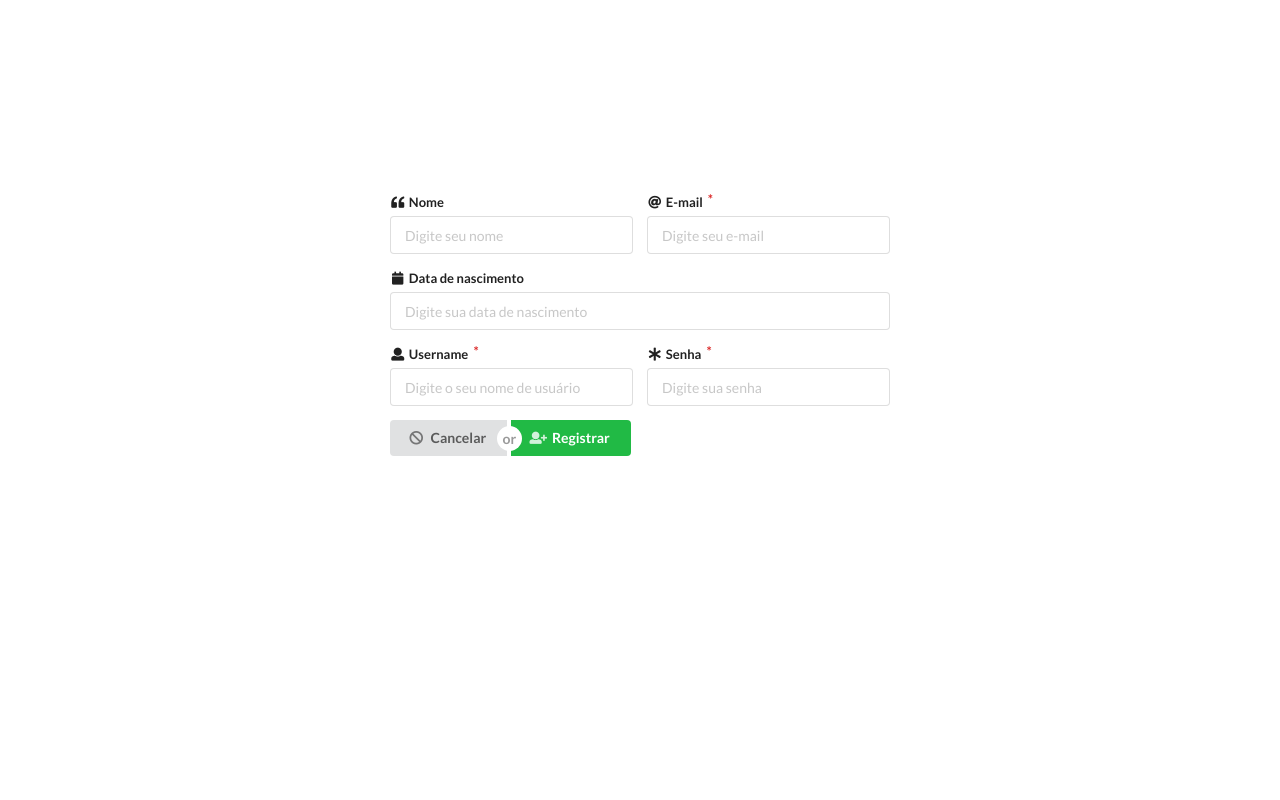
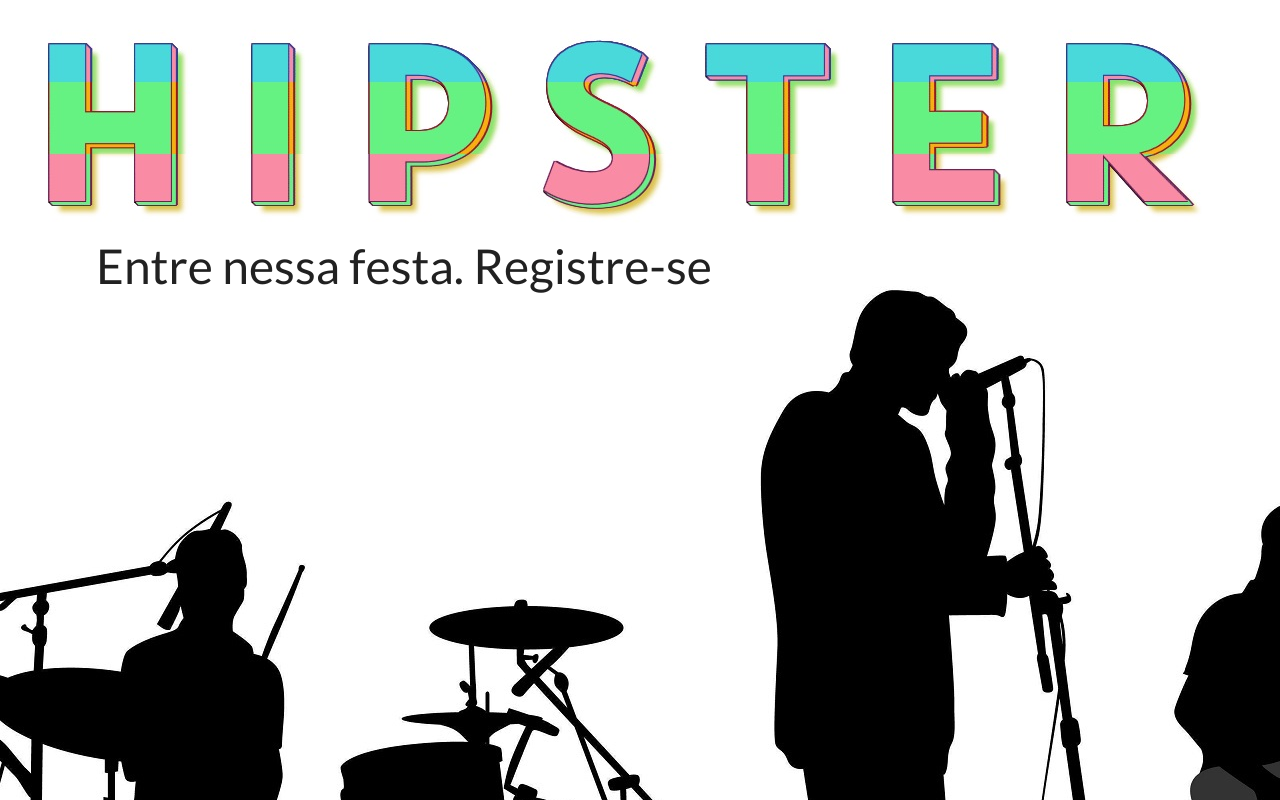
Before and after one commit to jvmafra/hipster, an Angular app: page / in a window 1280 px wide. Shown: the top 800 px of the page. Built offline with nearby package versions, Linux system fonts and the light colour scheme.

Commit message:
layout da tela de cadastro(tá parecendo uma tela inicial)

```diff
--- a/src/app/register/register.component.css
+++ b/src/app/register/register.component.css
@@ -2,3 +2,93 @@
 register-form {
   padding-bottom: 150%;
 }
+
+.ui.form .field > input:focus {
+  background-color: #56ba6a;
+  color: white;
+  border-radius: 50px 15px 50px 10px;
+}
+
+.ui.form .field > input {
+  border-radius: 50px 15px 50px 10px;
+}
+
+.ui.form .field > label {
+  color: #FFFFFF;
+  font-size: 20px;
+  text-align: left;
+  padding-top: 10px;
+  padding-bottom: 10px;
+}
+
+.ui.form .field > input::placeholder {
+  color: rgba(0, 0, 0, 0.6);
+
+}
+
+#registrar {
+  font-size:48px;
+  cursor:pointer;
+  margin-left: 2em;
+  position: absolute;
+}
+
+#registrar:hover {
+  color:#56ba6a;
+}
+
+html > body {
+  font-family: 'Lato', sans-serif;
+  background: url("home-img-logo.jpg") no-repeat center -50px;
+}
+
+.overlay {
+  height: 0%;
+  width: 100%;
+  position: fixed;
+  z-index: 1;
+  top: 0;
+  left: 0;
+  background-color: rgb(0,0,0);
+  background-color: rgba(0,0,0, 0.9);
+  overflow-y: hidden;
+  transition: 0.5s;
+}
+
+.overlay-content {
+  position: relative;
+  top: 25%;
+  width: 100%;
+  text-align: center;
+  margin-top: 30px;
+}
+
+.overlay a {
+  padding: 8px;
+  text-decoration: none;
+  font-size: 36px;
+  color: #818181;
+  display: block;
+  transition: 0.3s;
+}
+
+.overlay a:hover, .overlay a:focus {
+  color: #f1f1f1;
+}
+
+.overlay .closebtn {
+  position: absolute;
+  top: 20px;
+  right: 45px;
+  font-size: 60px;
+}
+
+@media screen and (max-height: 450px) {
+  .overlay {overflow-y: auto;}
+  .overlay a {font-size: 20px}
+  .overlay .closebtn {
+    font-size: 40px;
+    top: 15px;
+    right: 35px;
+  }
+}
--- a/src/app/register/register.component.html
+++ b/src/app/register/register.component.html
@@ -1,4 +1,14 @@
-<div class="ui container" id="register-form" style="width:500px; margin-top:15%;">
+
+<div style="margin-top: 20%; text-align: left; ">
+  <span id="registrar"
+          (click)="abrirCadastro()">Entre nessa festa. Registre-se
+  </span>
+</div>
+
+<div id="myNav" class="overlay">
+  <a href="javascript:void(0)" class="closebtn" (click)="fecharCadastro()">&times;</a>
+  <div class="overlay-content">
+    <div class="ui container" id="register-form" style="width:500px;">
       <div class="ui equal width form">
         <div class="fields">
           <div class="field">
@@ -18,7 +28,7 @@
                    [(ngModel)]="email">
           </div>
         </div>
-    <div class="fields">
+        <div class="fields" style="width:50%;">
           <div class="field">
             <label>
               <i class="calendar icon"></i>Data de nascimento
@@ -46,8 +56,8 @@
                    type="password"
                    [value]="senha"
                    placeholder="Digite sua senha"
-               (mouseover)="showPwdTip()"
-               (mouseleave)="hidePwdTip()"
+                   (mouseover)="mostrarInfoSenha()"
+                   (mouseleave)="esconderInfoSenha()"
                    [(ngModel)]="senha">
             <div class="ui pointing label"
                  *ngIf="passwordElemIsHover">
@@ -55,16 +65,18 @@
             </div>
           </div>
         </div>
-    <div class="ui buttons">
+        <div class="ui buttons" style="margin-top: 20px;">
           <button class="ui button">
             <i class="ban icon"
-           (click)="cancel()"></i>Cancelar
+               (click)="finalizarCadastro()"></i>Cancelar
           </button>
           <div class="or"></div>
           <button class="ui positive button"
-              (click)="submit()">
+                  (click)="fazerPostDosDados()">
             <i class="add user icon"></i>Registrar
           </button>
         </div>
       </div>
     </div>
+  </div>
+</div>
--- a/src/app/register/register.component.ts
+++ b/src/app/register/register.component.ts
@@ -20,28 +20,32 @@ export class RegisterComponent implements OnInit {
   private senha: string;
   private username: string;
 
+
   constructor(private http: HttpClient) { }
 
   ngOnInit() {
-
   }
 
-  showPwdTip() {
+  mostrarInfoSenha() {
     this.passwordElemIsHover = true;
   }
 
-  hidePwdTip() {
+  esconderInfoSenha() {
     this.passwordElemIsHover = false;
   }
 
-  submit() {
-    const usuario = {
+  private getDadosUsuario() {
+    return  {
       dataNascimento: this.dataNascimento,
       email: this.email,
       nome: this.nome,
       senha: this.senha,
       username: this.username
     };
+  }
+
+  fazerPostDosDados() {
+    const usuario = this.getDadosUsuario();
 
     const headers = new HttpHeaders()
       .set('Authorization', 'my-auth-token')
@@ -52,9 +56,28 @@ export class RegisterComponent implements OnInit {
     }).subscribe(data => {
       console.log(data);
     });
+
+    this.finalizarCadastro();
   }
 
-  cancel() {
+  private limparCamposDoForm() {
+    this.dataNascimento = '';
+    this.email = '';
+    this.nome = '';
+    this.username = '';
+    this.senha = '';
+  }
 
+  abrirCadastro() {
+    document.getElementById('myNav').style.height = '100%';
+  }
+
+  fecharCadastro() {
+  document.getElementById('myNav').style.height = '0%';
+  }
+
+  finalizarCadastro() {
+    this.fecharCadastro();
+    this.limparCamposDoForm();
   }
 }
```
Also changed, not shown: src/app/register/home-img-logo.jpg (added). Lines whose indentation alone changed are shown as unchanged.
